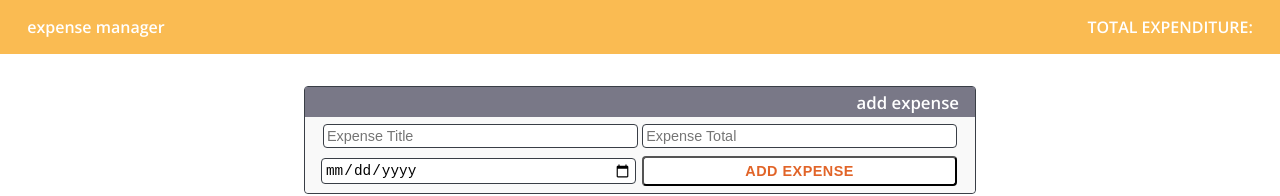
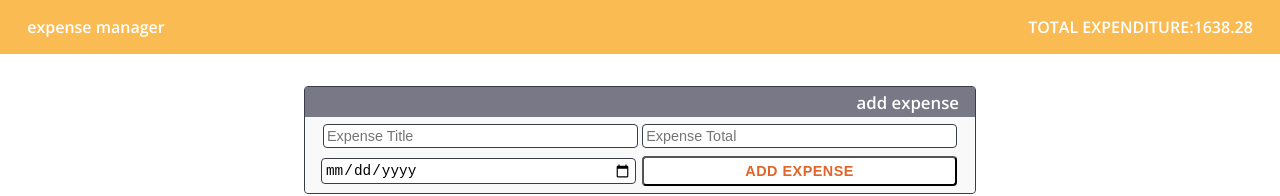
Before and after one commit to mankirats/Expense-Manager, a React (Create React App) app: page / in a window 1280 px wide. Shown: the top 196 px of the page. Built offline with nearby package versions, Linux system fonts and the light colour scheme.

Commit message:
Total expenditure added to the header component

```diff
--- a/src/App.js
+++ b/src/App.js
@@ -106,7 +106,15 @@ class App extends Component {
 
         return (
             <AppContainer>
-                <HeaderWithTotal></HeaderWithTotal>
+                <HeaderWithTotal
+                    expenseTotal={this.state.expenseData
+                        .map((expense) => {
+                            return Number(expense.total);
+                        })
+                        .reduce((totalExpense, currentExp) => {
+                            return (totalExpense += currentExp);
+                        })}
+                ></HeaderWithTotal>
                 <ExpenseContainerDiv>
                     <AddExpense
                         onSubmitForm={this.onSubmitFormHandler}
```
